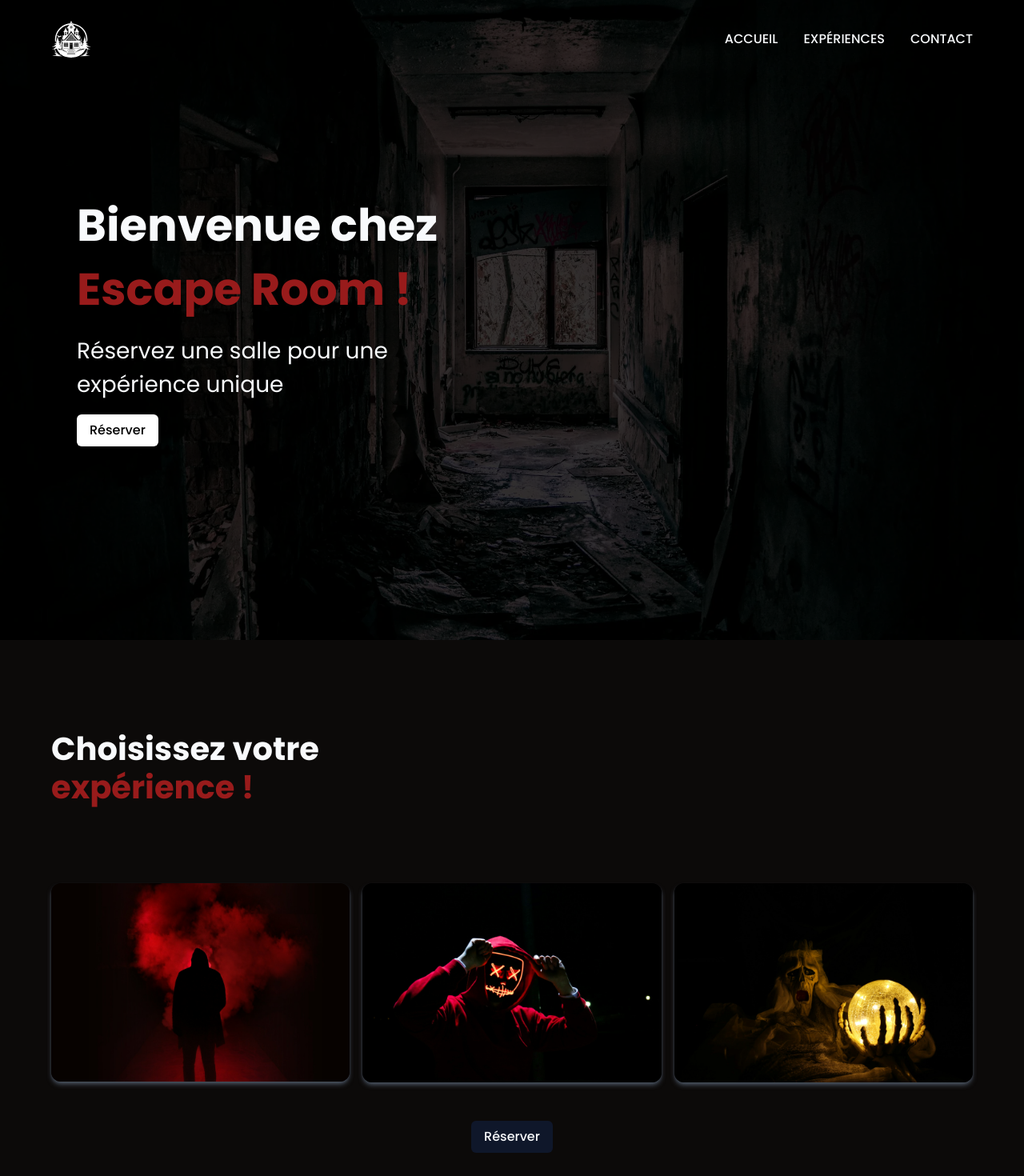
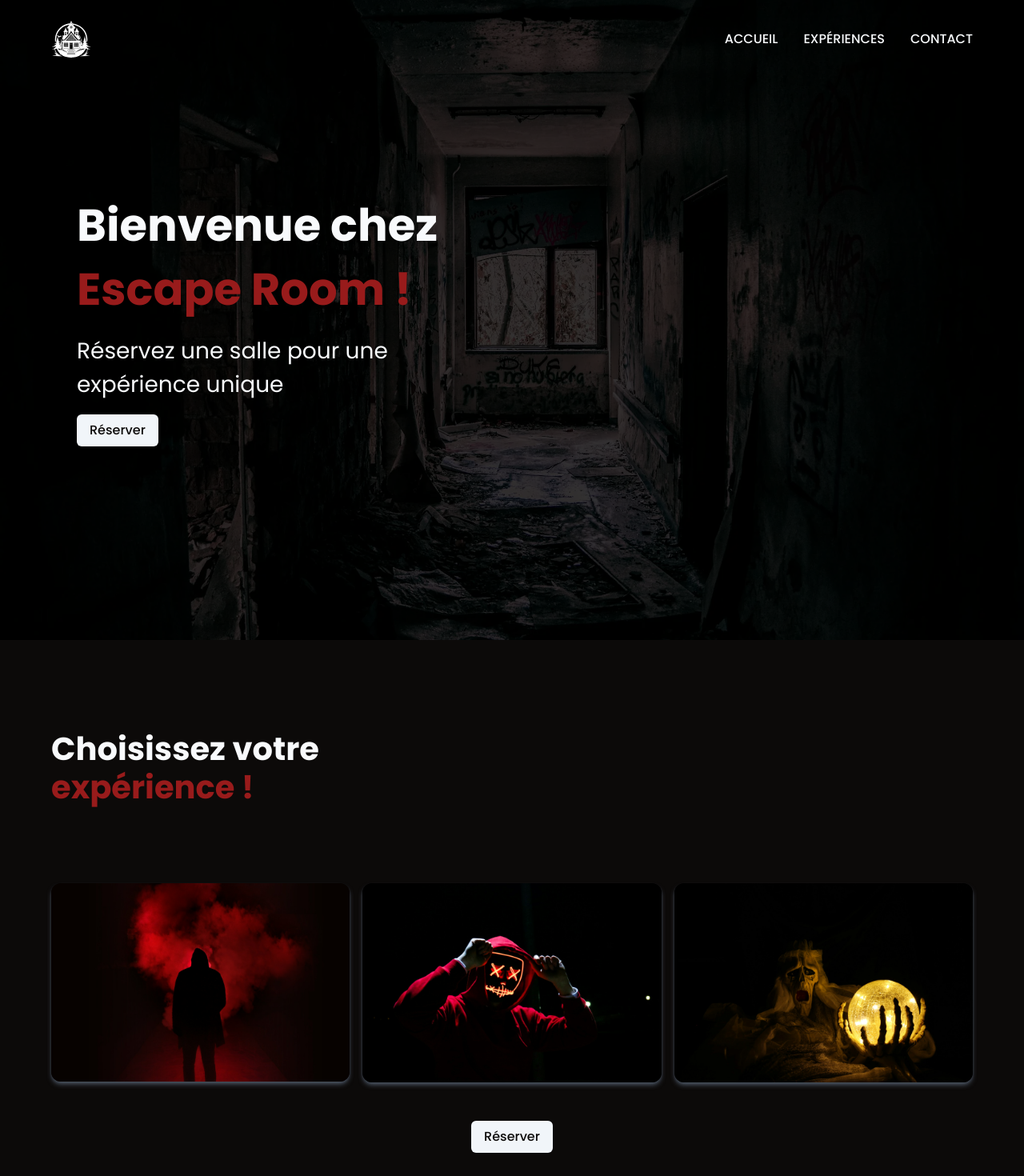
Before and after one commit to SebastienLaurentt/Escape-Game, a Next.js app: page / in a window 1280 px wide. Shown: the top 1470 px of the page at 80% size. Built offline with nearby package versions, Linux system fonts and the light colour scheme.

Commit message:
update shadcn button behovior

```diff
--- a/app/globals.css
+++ b/app/globals.css
@@ -13,8 +13,8 @@
       --popover: 0 0% 100%;
       --popover-foreground: 222.2 84% 4.9%;
 
-      --primary: 222.2 47.4% 11.2%;
-      --primary-foreground: 210 40% 98%;
+      --primary: 210 40% 96%;
+      --primary-foreground: 20 14% 4%;
 
       --secondary: 210 40% 96.1%;
       --secondary-foreground: 222.2 47.4% 11.2%;
--- a/components/shared/Sections/Hero.tsx
+++ b/components/shared/Sections/Hero.tsx
@@ -36,7 +36,7 @@ const Hero = () => {
         <p className="my-4 w-[200px]  md:w-[400px] md:text-lg lg:text-xl">
           Réservez une salle pour une expérience unique
         </p>
-        <Button className="bg-white text-black">Réserver</Button>
+        <Button>Réserver</Button>
       </div>
     </div>
   );
```
